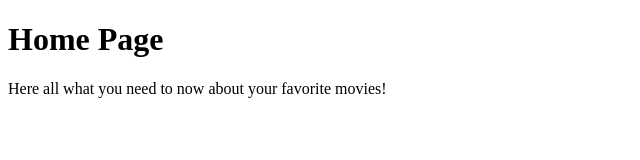
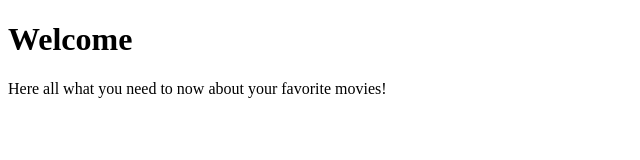
Before and after one commit to GabCB/movie-web-app, a website: page public/index.html in a window 1280 px wide. Shown: the whole page, without its empty margins (0-640 px from the left). Drawn offline with Linux system fonts and the light colour scheme.

Commit message:
update index.html

```diff
--- a/public/index.html
+++ b/public/index.html
@@ -7,7 +7,7 @@
     <title>Movie Web App</title>
 </head>
 <body>
-    <h1>Home Page</h1>
+    <h1>Welcome</h1>
     <p> Here all what you need to now about your favorite movies!</p>
 </body>
 </html>
```
